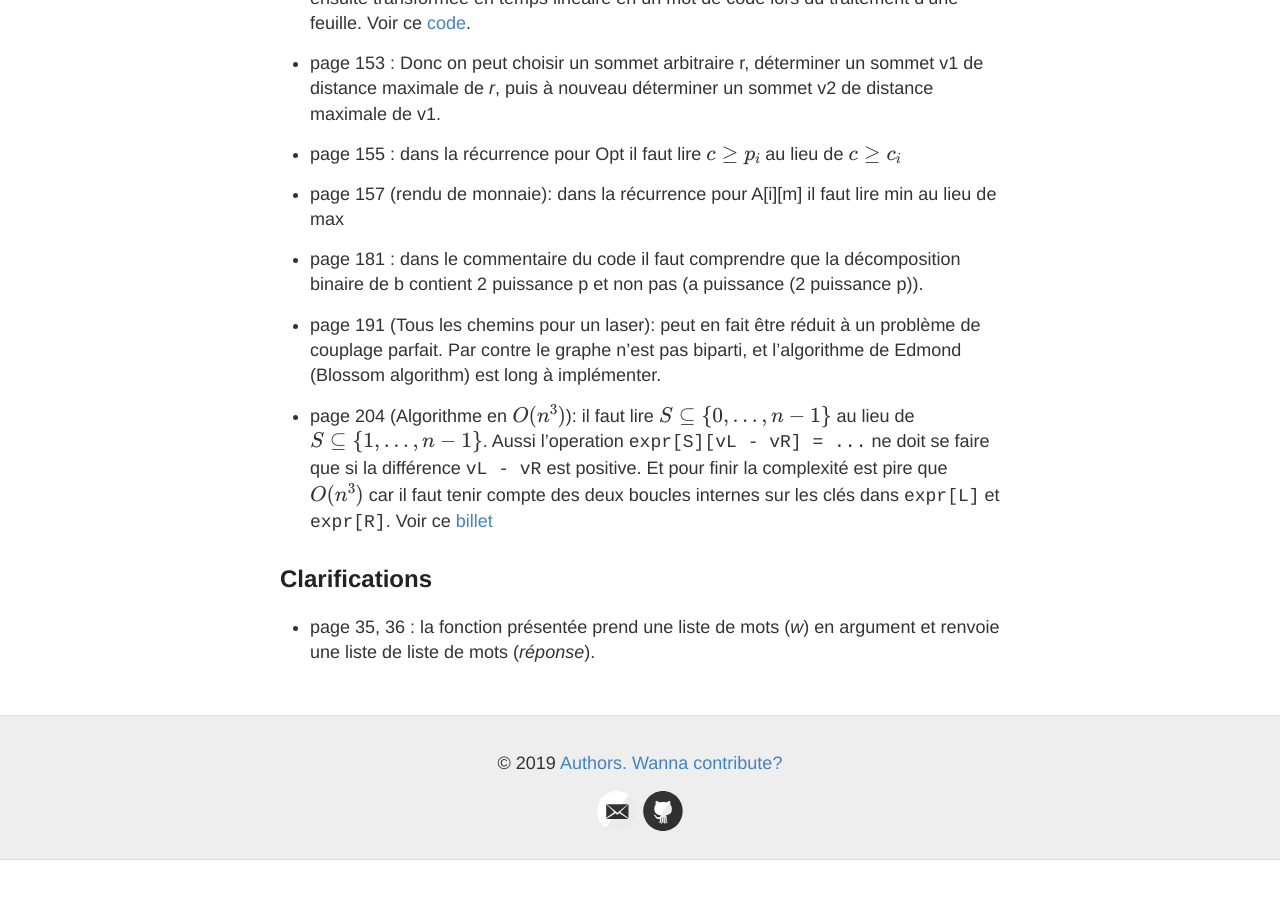
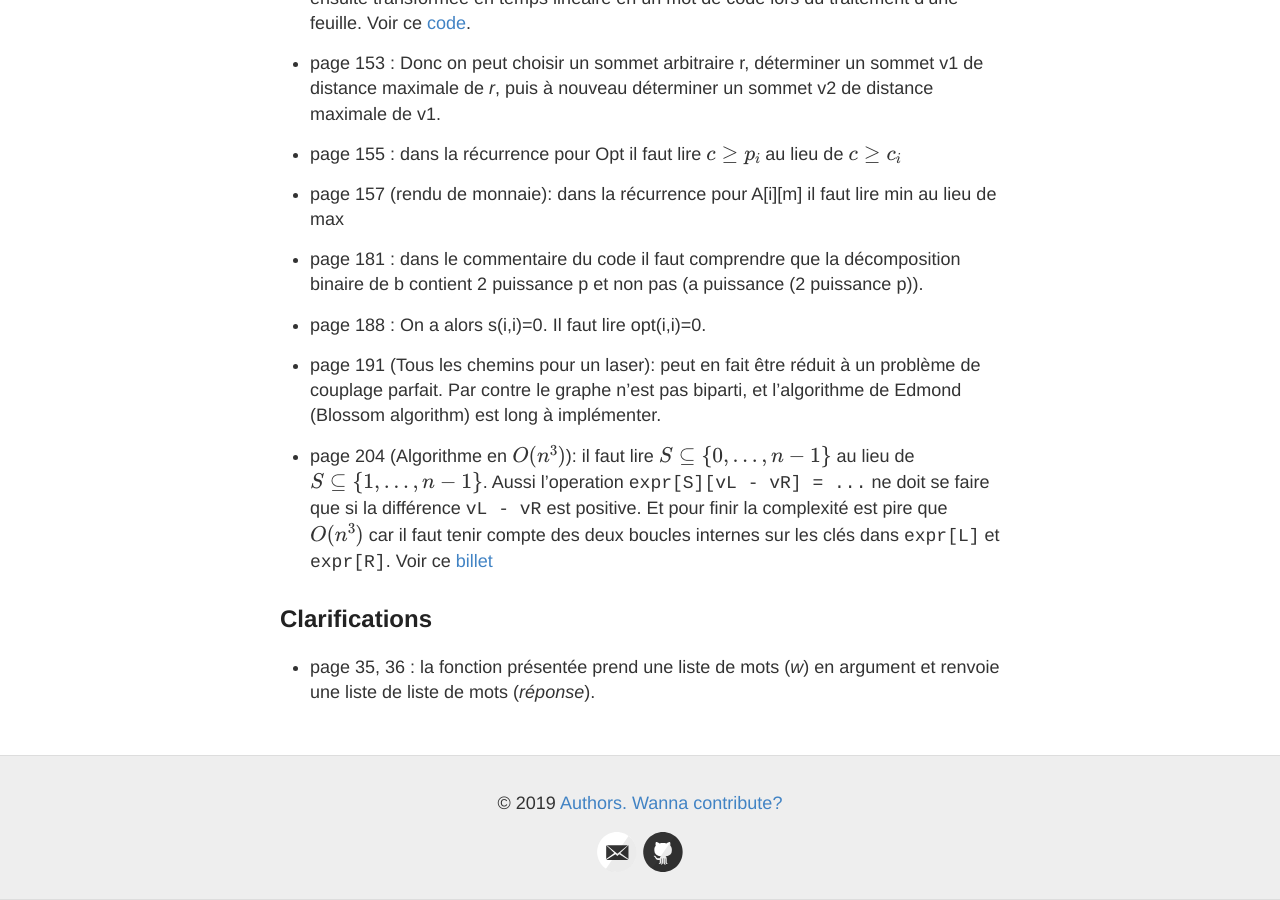
Before and after one commit to jilljenn/tryalgo.org, a Jekyll site: the page built from errata.md, in a window 1280 px wide and 900 px high, scrolled down 1456 px. Built offline with Jekyll 4.4.1, drawn with Linux system fonts in a browser that asks for light colours; nearby versions of some CDN libraries; formulas are drawn with MathJax 3; before the commit the page ends 2316 px from its top, so only the background shows below that.

```diff
--- a/errata.md
+++ b/errata.md
@@ -47,6 +47,8 @@
 
 - page 181 : dans le commentaire du code il faut comprendre que la décomposition binaire de b contient 2 puissance p et non pas (a puissance (2 puissance p)).
 
+- page 188 : On a alors s(i,i)=0. Il faut lire opt(i,i)=0.
+
 - page 191 (Tous les chemins pour un laser): peut en fait être réduit à un problème de couplage parfait.  Par contre le graphe n'est pas biparti, et l'algorithme de Edmond (Blossom algorithm) est long à implémenter.
 
 - page 204 (Algorithme en \\(O(n^3)\\)): il faut lire \\(S \subseteq\\{0,\ldots,n-1\\}\\) au lieu de \\( S \subseteq\\{1,\ldots,n-1\\} \\).  Aussi l'operation `expr[S][vL - vR] = ...` ne doit se faire que si la différence `vL - vR` est  positive.  Et pour finir la complexité est pire que $O(n^3)$ car il faut tenir compte des deux boucles internes sur les clés dans `expr[L]` et `expr[R]`.  Voir ce [billet]({% post_url en/2017-06-29-le-compte-est-bon %})
```
